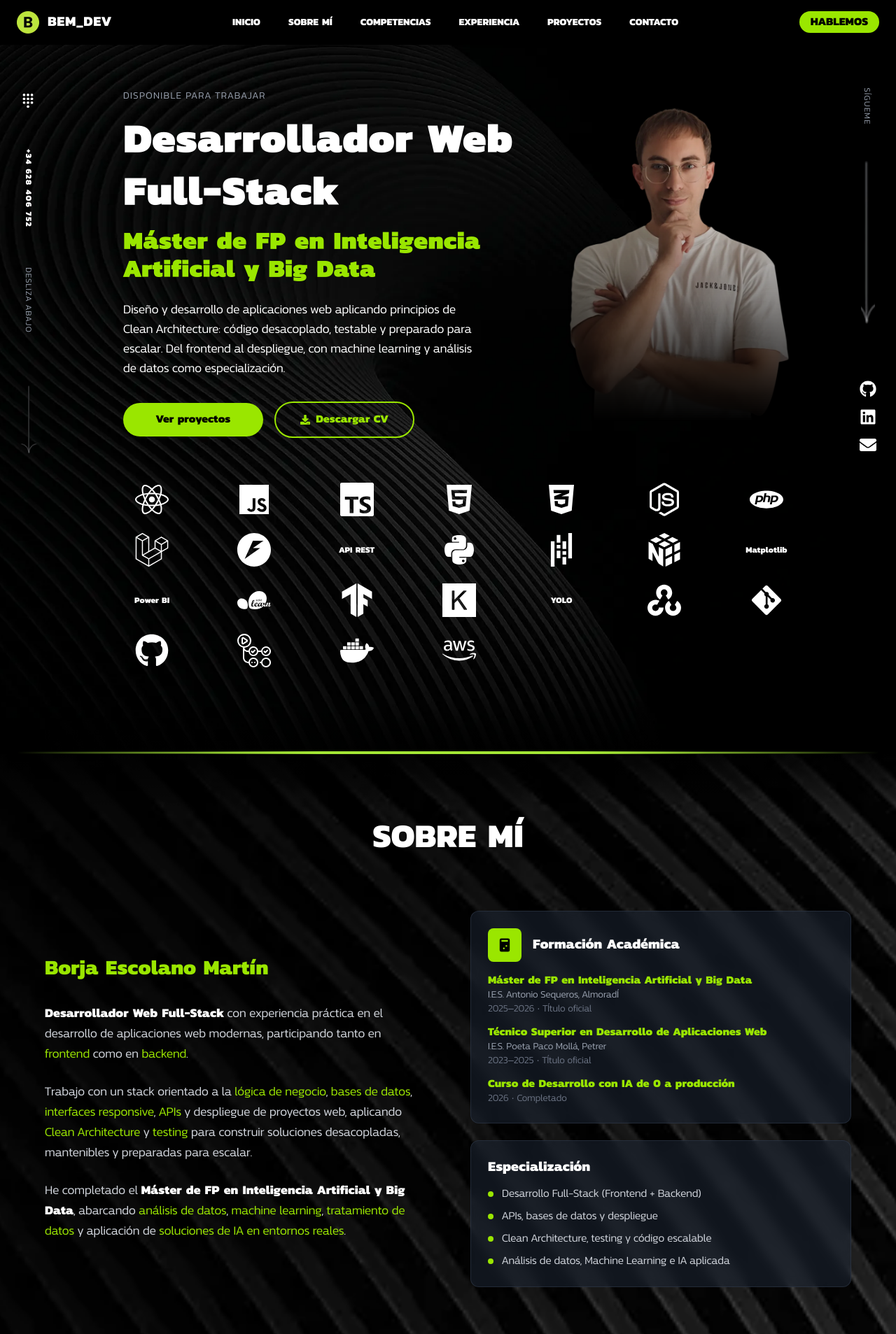
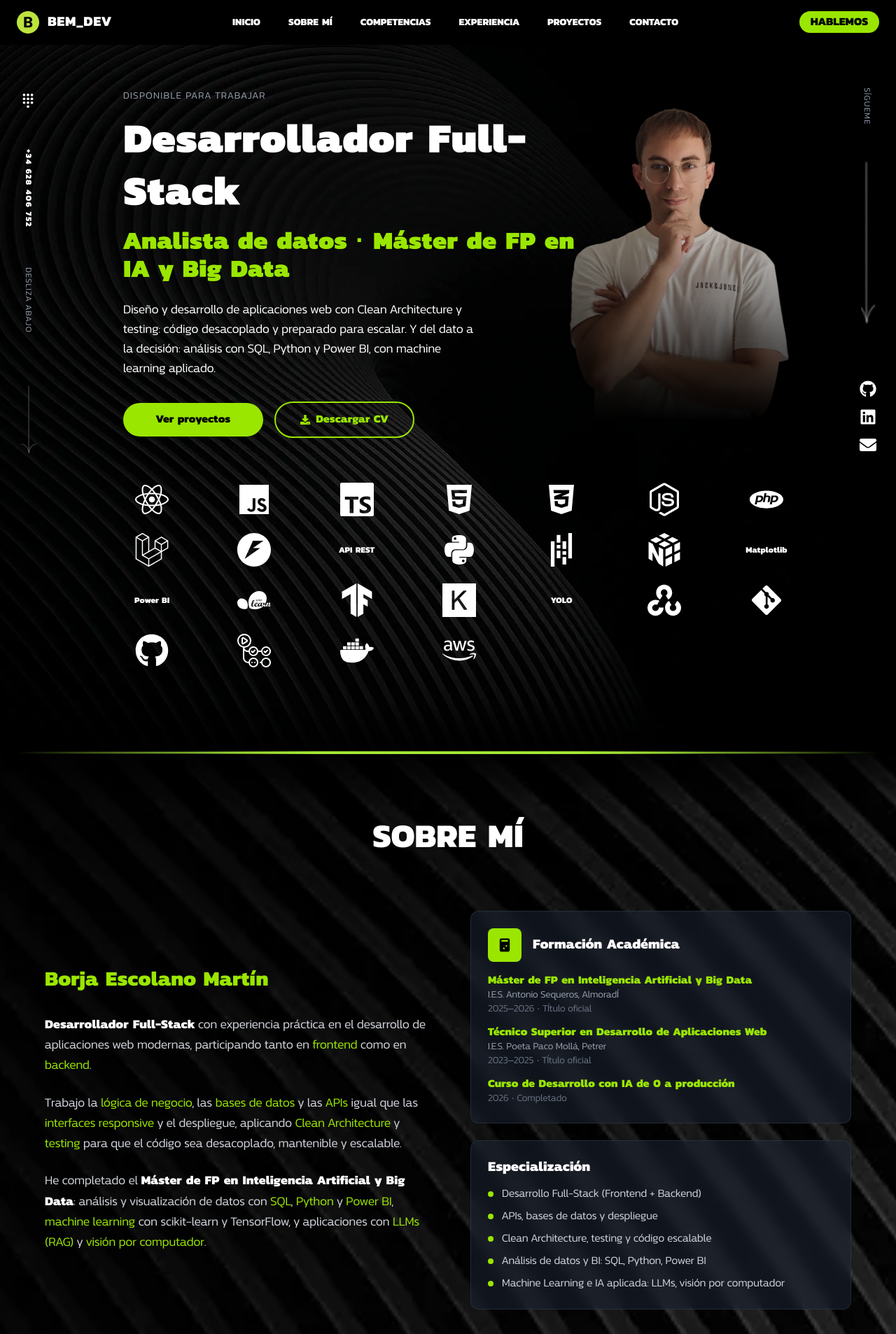
Before and after one commit to BorjaEscolanoMartin/PortFolio, a React (Vite) app: page / in a window 1280 px wide. Shown: the top 1907 px of the page at 70% size. Built offline with nearby package versions, Linux system fonts and the light colour scheme.

Commit message:
feat: posicionar el hero y sobre mí como Full-Stack y analista de datos

```diff
--- a/index.html
+++ b/index.html
@@ -6,8 +6,8 @@
     <meta name="theme-color" content="#000000" />
 
     <!-- Primary Meta Tags -->
-    <title>Borja Escolano Martín — Desarrollador Full-Stack · IA y Big Data</title>
-    <meta name="title" content="Borja Escolano Martín — Desarrollador Full-Stack · IA y Big Data" />
+    <title>Borja Escolano Martín — Desarrollador Full-Stack · Analista de datos</title>
+    <meta name="title" content="Borja Escolano Martín — Desarrollador Full-Stack · Analista de datos" />
     <meta name="description" content="Portfolio de Borja Escolano Martín, desarrollador Full-Stack especializado en análisis de datos e IA. Proyectos con React, Python y Power BI." />
     <meta name="author" content="Borja Escolano Martín" />
     <link rel="canonical" href="https://borjaescolanomartin.github.io/PortFolio/" />
@@ -20,8 +20,8 @@
     <!-- Open Graph / Facebook / LinkedIn / WhatsApp -->
     <meta property="og:type" content="website" />
     <meta property="og:url" content="https://borjaescolanomartin.github.io/PortFolio/" />
-    <meta property="og:title" content="Borja Escolano Martín — Desarrollador Full-Stack · IA y Big Data" />
-    <meta property="og:description" content="Portfolio personal con proyectos en React, Laravel, Node.js y más. Especialista en IA y Big Data. Disponible para trabajar." />
+    <meta property="og:title" content="Borja Escolano Martín — Desarrollador Full-Stack · Analista de datos" />
+    <meta property="og:description" content="Portfolio de Borja Escolano Martín, desarrollador Full-Stack especializado en análisis de datos e IA. Proyectos con React, Python y Power BI." />
     <meta property="og:image" content="https://borjaescolanomartin.github.io/PortFolio/og-image.png" />
     <meta property="og:image:width" content="1200" />
     <meta property="og:image:height" content="630" />
@@ -29,8 +29,8 @@
 
     <!-- Twitter Card -->
     <meta name="twitter:card" content="summary_large_image" />
-    <meta name="twitter:title" content="Borja Escolano Martín — Desarrollador Full-Stack · IA y Big Data" />
-    <meta name="twitter:description" content="Portfolio personal con proyectos en React, Laravel, Node.js y más. Especialista en IA y Big Data." />
+    <meta name="twitter:title" content="Borja Escolano Martín — Desarrollador Full-Stack · Analista de datos" />
+    <meta name="twitter:description" content="Portfolio de Borja Escolano Martín, desarrollador Full-Stack especializado en análisis de datos e IA. Proyectos con React, Python y Power BI." />
     <meta name="twitter:image" content="https://borjaescolanomartin.github.io/PortFolio/og-image.png" />
 
     <!-- JSON-LD: Person -->
--- a/src/components/About.jsx
+++ b/src/components/About.jsx
@@ -18,15 +18,15 @@ export default function About() {
 
             <div className="space-y-6 text-gray-300 text-lg leading-relaxed">
               <p>
-                <span className="text-white font-semibold">Desarrollador Web Full-Stack</span> con experiencia práctica en el desarrollo de aplicaciones web modernas, participando tanto en <span className="text-lime-400">frontend</span> como en <span className="text-lime-400">backend</span>.
+                <span className="text-white font-semibold">Desarrollador Full-Stack</span> con experiencia práctica en el desarrollo de aplicaciones web modernas, participando tanto en <span className="text-lime-400">frontend</span> como en <span className="text-lime-400">backend</span>.
               </p>
 
               <p>
-                Trabajo con un stack orientado a la <span className="text-lime-400">lógica de negocio</span>, <span className="text-lime-400">bases de datos</span>, <span className="text-lime-400">interfaces responsive</span>, <span className="text-lime-400">APIs</span> y despliegue de proyectos web, aplicando <span className="text-lime-400">Clean Architecture</span> y <span className="text-lime-400">testing</span> para construir soluciones desacopladas, mantenibles y preparadas para escalar.
+                Trabajo la <span className="text-lime-400">lógica de negocio</span>, las <span className="text-lime-400">bases de datos</span> y las <span className="text-lime-400">APIs</span> igual que las <span className="text-lime-400">interfaces responsive</span> y el despliegue, aplicando <span className="text-lime-400">Clean Architecture</span> y <span className="text-lime-400">testing</span> para que el código sea desacoplado, mantenible y escalable.
               </p>
 
               <p>
-                He completado el <span className="text-white font-semibold">Máster de FP en Inteligencia Artificial y Big Data</span>, abarcando <span className="text-lime-400">análisis de datos</span>, <span className="text-lime-400">machine learning</span>, <span className="text-lime-400">tratamiento de datos</span> y aplicación de <span className="text-lime-400">soluciones de IA en entornos reales</span>.
+                He completado el <span className="text-white font-semibold">Máster de FP en Inteligencia Artificial y Big Data</span>: análisis y visualización de datos con <span className="text-lime-400">SQL</span>, <span className="text-lime-400">Python</span> y <span className="text-lime-400">Power BI</span>, <span className="text-lime-400">machine learning</span> con scikit-learn y TensorFlow, y aplicaciones con <span className="text-lime-400">LLMs (RAG)</span> y <span className="text-lime-400">visión por computador</span>.
               </p>
             </div>
           </div>
@@ -83,7 +83,11 @@ export default function About() {
                 </li>
                 <li className="flex items-center">
                   <span className="w-2 h-2 bg-lime-400 rounded-full mr-3"></span>
-                  Análisis de datos, Machine Learning e IA aplicada
+                  Análisis de datos y BI: SQL, Python, Power BI
+                </li>
+                <li className="flex items-center">
+                  <span className="w-2 h-2 bg-lime-400 rounded-full mr-3"></span>
+                  Machine Learning e IA aplicada: LLMs, visión por computador
                 </li>
               </ul>
             </div>
--- a/src/components/Hero.jsx
+++ b/src/components/Hero.jsx
@@ -92,13 +92,13 @@ export default function Hero() {
             <p className="uppercase text-sm tracking-widest text-gray-400 mb-4">
               Disponible para trabajar
             </p>            <h1 className="text-5xl md:text-6xl font-extrabold leading-tight tracking-normal">
-              Desarrollador Web Full-Stack
+              Desarrollador Full-Stack
               <span className="block text-lime-400 text-3xl md:text-4xl mt-3">
-                Máster de FP en Inteligencia Artificial y Big Data
+                Analista de datos · Máster de FP en IA y Big Data
               </span>
             </h1>
             <p className="mt-6 text-lg text-white max-w-xl lg:pr-16 mx-auto lg:mx-0">
-              Diseño y desarrollo de aplicaciones web aplicando principios de Clean Architecture: código desacoplado, testable y preparado para escalar. Del frontend al despliegue, con machine learning y análisis de datos como especialización.
+              Diseño y desarrollo de aplicaciones web con Clean Architecture y testing: código desacoplado y preparado para escalar. Y del dato a la decisión: análisis con SQL, Python y Power BI, con machine learning aplicado.
             </p>
             <div className="flex flex-col sm:flex-row gap-4 mt-8 justify-center lg:justify-start items-center">
               <a
@@ -123,7 +123,7 @@ export default function Hero() {
           <div className="relative">
             <img
               src={`${import.meta.env.BASE_URL}Yop.webp`}
-              alt="Foto de Borja Escolano, desarrollador web full-stack"
+              alt="Foto de Borja Escolano, desarrollador full-stack y analista de datos"
               loading="eager"
               fetchPriority="high"
               className="max-w-full h-auto max-h-[450px] object-cover"
```
